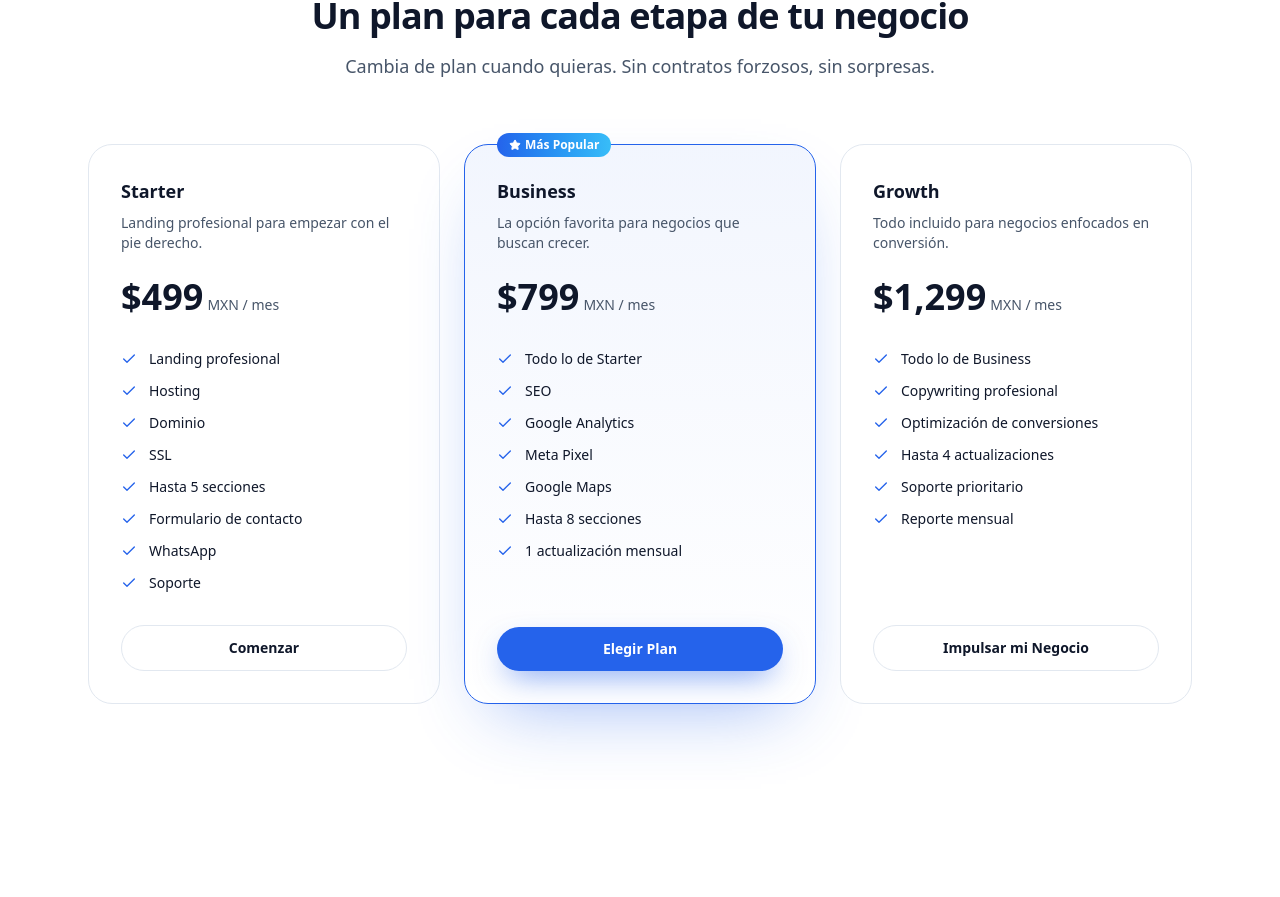
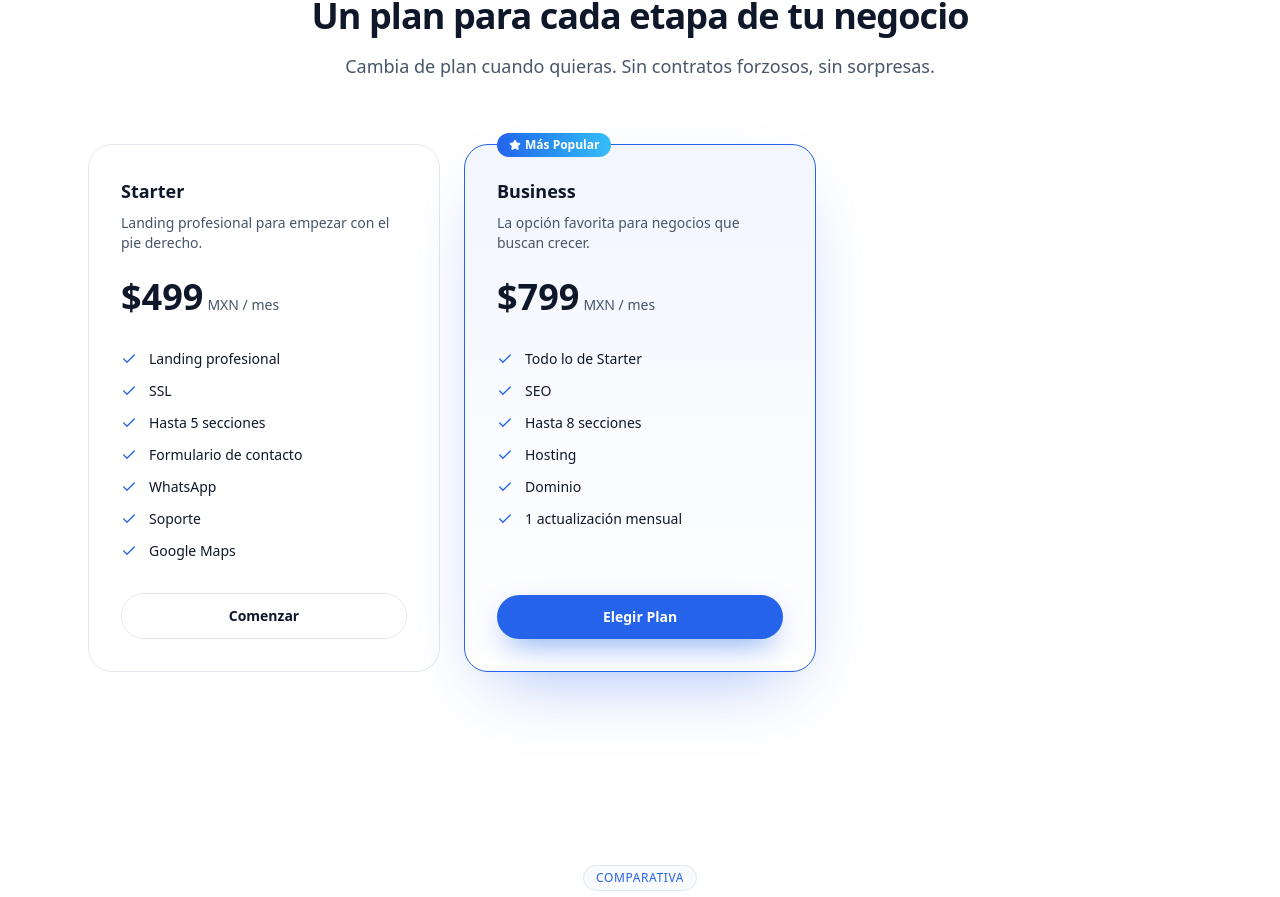
Before and after one commit to armandomedina0509/landinghub, a Next.js app: page / in a window 1280 px wide. Shown: the part 3312-4209 px from the top of the page. Built offline with nearby package versions, Linux system fonts and the light colour scheme.

Commit message:
Actualizar planes

```diff
--- a/src/components/pricing.tsx
+++ b/src/components/pricing.tsx
@@ -10,13 +10,12 @@ const plans = [
     description: "Landing profesional para empezar con el pie derecho.",
     features: [
       "Landing profesional",
-      "Hosting",
-      "Dominio",
       "SSL",
       "Hasta 5 secciones",
       "Formulario de contacto",
       "WhatsApp",
       "Soporte",
+      "Google Maps",
     ],
     cta: "Comenzar",
     highlight: false,
@@ -28,29 +27,13 @@ const plans = [
     features: [
       "Todo lo de Starter",
       "SEO",
-      "Google Analytics",
-      "Meta Pixel",
-      "Google Maps",
       "Hasta 8 secciones",
+      "Hosting",
+      "Dominio",
       "1 actualización mensual",
     ],
     cta: "Elegir Plan",
     highlight: true,
-  },
-  {
-    name: "Growth",
-    price: "1,299",
-    description: "Todo incluido para negocios enfocados en conversión.",
-    features: [
-      "Todo lo de Business",
-      "Copywriting profesional",
-      "Optimización de conversiones",
-      "Hasta 4 actualizaciones",
-      "Soporte prioritario",
-      "Reporte mensual",
-    ],
-    cta: "Impulsar mi Negocio",
-    highlight: false,
   },
 ];
 
```
